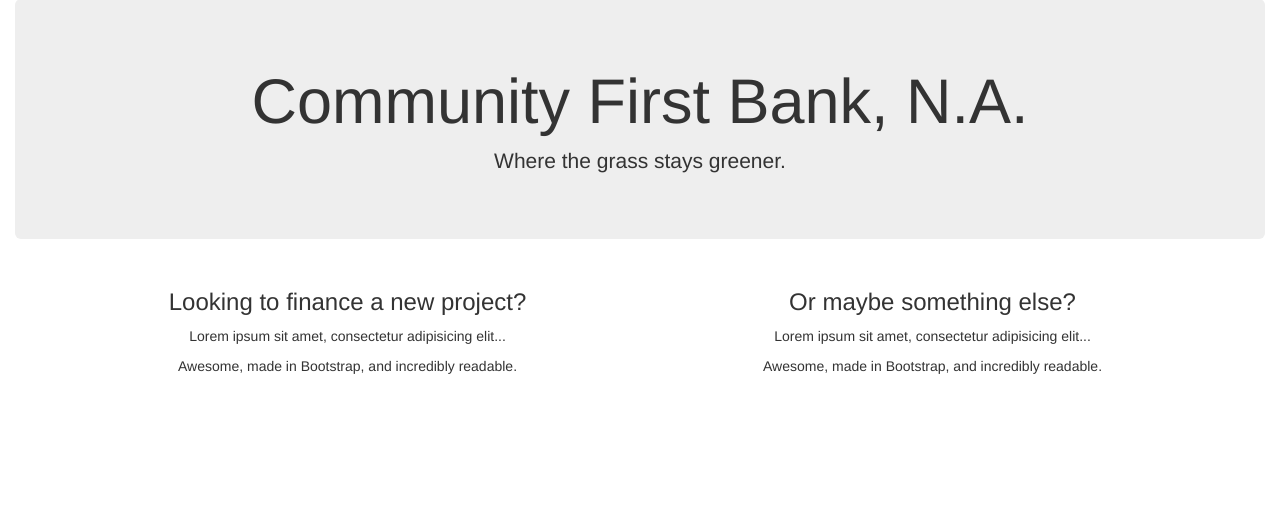
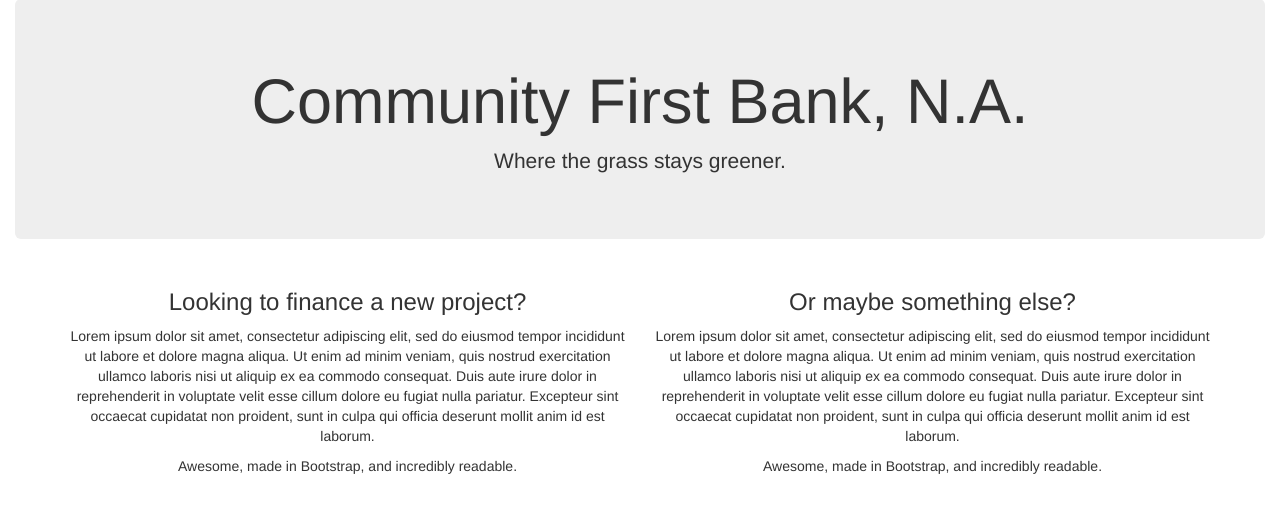
Before and after one commit to en-eight/cfbsite2020, a PHP site: page / in a window 1280 px wide. Shown: the part 73-586 px from the top of the page. Run offline with PHP 8.4, Linux system fonts and the light colour scheme.

Commit message:
added lorem ipsum to index.php

```diff
--- a/src/index.php
+++ b/src/index.php
@@ -67,12 +67,18 @@
 		<div class="row">
 			<div class="col-sm-6 text-center">
 				<h3> Looking to finance a new project? </h3>
-				<p> Lorem ipsum sit amet, consectetur adipisicing elit...</p>
+				<p> Lorem ipsum dolor sit amet, consectetur adipiscing elit, sed do eiusmod tempor incididunt ut labore et dolore magna aliqua.
+				Ut enim ad minim veniam, quis nostrud exercitation ullamco laboris nisi ut aliquip ex ea commodo consequat.
+				Duis aute irure dolor in reprehenderit in voluptate velit esse cillum dolore eu fugiat nulla pariatur.
+				Excepteur sint occaecat cupidatat non proident, sunt in culpa qui officia deserunt mollit anim id est laborum.</p>
 				<p> Awesome, made in Bootstrap, and incredibly readable. </p>
 			</div>
 			<div class="col-sm-6 text-center">
 				<h3> Or maybe something else? </h3>
-				<p> Lorem ipsum sit amet, consectetur adipisicing elit...</p>
+				<p> Lorem ipsum dolor sit amet, consectetur adipiscing elit, sed do eiusmod tempor incididunt ut labore et dolore magna aliqua.
+				Ut enim ad minim veniam, quis nostrud exercitation ullamco laboris nisi ut aliquip ex ea commodo consequat.
+				Duis aute irure dolor in reprehenderit in voluptate velit esse cillum dolore eu fugiat nulla pariatur.
+				Excepteur sint occaecat cupidatat non proident, sunt in culpa qui officia deserunt mollit anim id est laborum.</p>
 				<p> Awesome, made in Bootstrap, and incredibly readable. </p>
 			</div>
 		</div>
```
